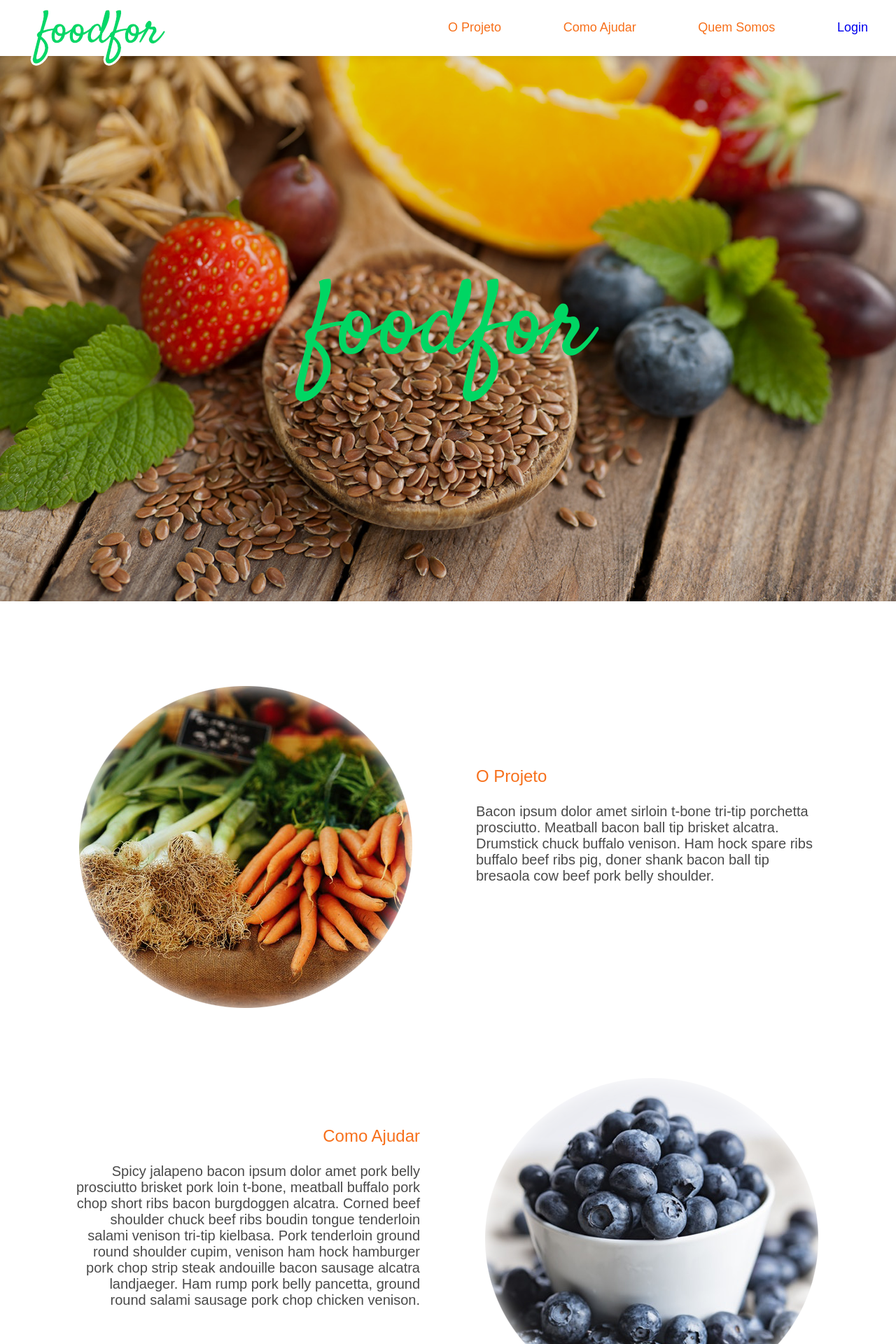
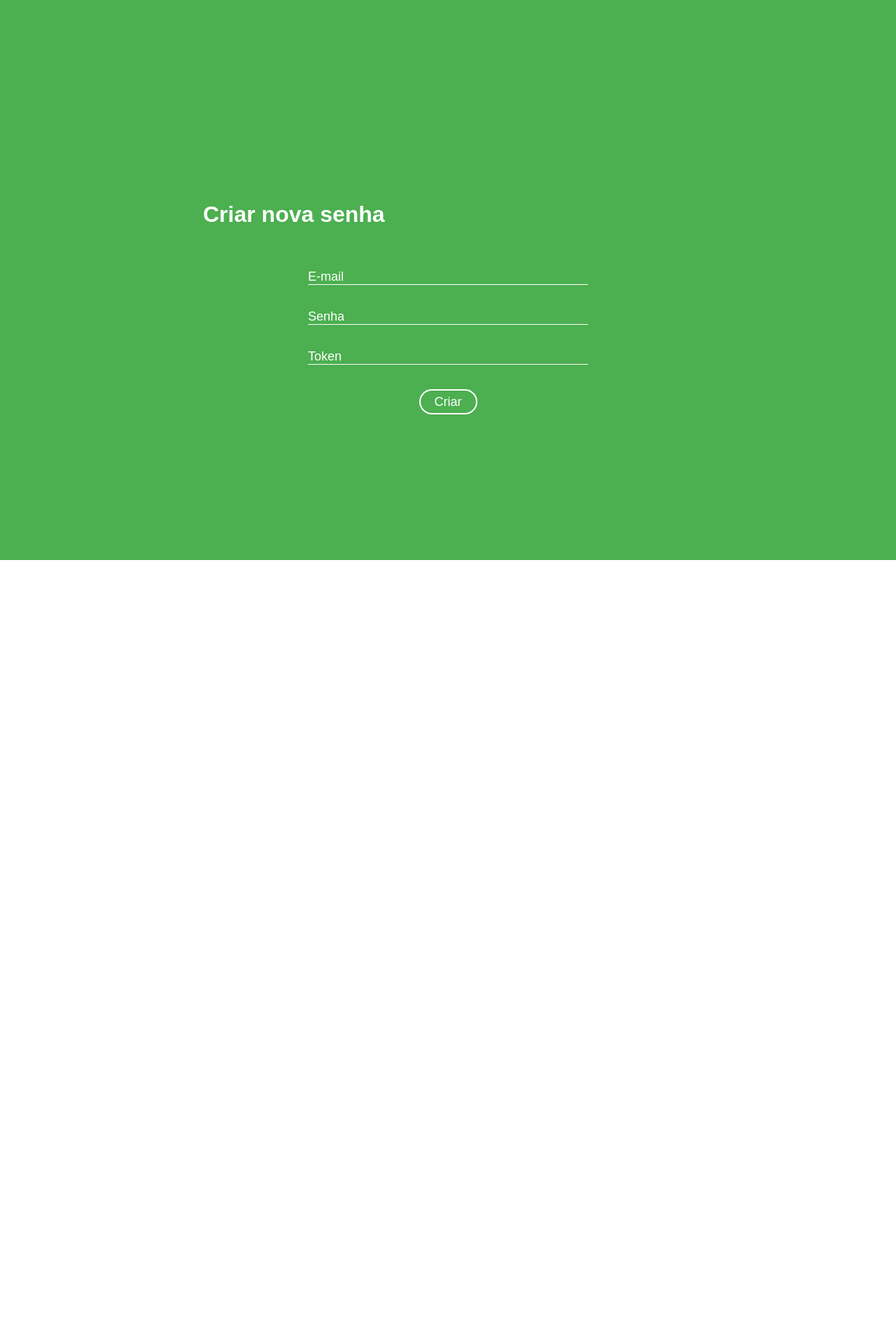
Before and after one commit to luizmo/foodfor, a React app: page /reset in a window 1280 px wide. Shown: the top 1920 px of the page at 70% size. After the commit the page ends 800 px from the top, so only its background shows below. Built offline with nearby package versions, Linux system fonts and the light colour scheme; a web font is replaced by a local one.

Commit message:
Integração

```diff
--- a/src/App.js
+++ b/src/App.js
@@ -1,6 +1,6 @@
 import React, { Component } from 'react'
 import {  BrowserRouter as Router, Route, Switch, Redirect } from 'react-router-dom'
-import { Donation, FlowDonation, Giver, Home, Login, NewAccount, Receiver } from './pages'
+import { Donation, FlowDonation, Giver, Home, Login, NewAccount, Receiver, Recovery, Reset, Sucesso } from './pages'
 import {isAuthenticated} from './lib/auth';
 
 const PrivateRoute = ({ component: Component, ...rest }) => (
@@ -15,12 +15,15 @@ class App extends Component {
       <Router>
         <Switch>
             <PrivateRoute exact path="/create-donation" component={ FlowDonation }/>
-            <Route exact path="/donation" component={ Donation }/>
+            <Route exact path="/donation/:slug" component={ Donation }/>
             <Route exact path="/new-account" component={ NewAccount }/>
             <PrivateRoute exact path="/giver" component={ Giver }/>
             <PrivateRoute exact path="/receiver" component={ Receiver }/>
             <Route exact path="/login" component={ Login }/>
-            <Route exact expath="/" component={ Home }/>
+            <Route exact path="/recovery" component={ Recovery }/>
+            <Route exact path="/reset" component={ Reset }/>
+            <Route exact path="/success-donation" component={ Sucesso }/>
+            <Route exact path="/" component={ Home }/>
         </Switch>
       </Router>
     );
--- a/src/pages/Donation.js
+++ b/src/pages/Donation.js
@@ -1,5 +1,7 @@
 import React, { Fragment, Component } from 'react';
 import Slider from 'react-slick';
+import { withRouter, Link } from 'react-router-dom';
+import  api  from '../lib/api';
 
 const defaultPlayersOptions = {
   infinite: true,
@@ -19,54 +21,44 @@ const defaultPlayersOptions = {
 }
 
 class Donation extends Component{
+	constructor(props){
+        super(props);
+        this.state = { campaings: null }
+    }
+    async componentDidMount(){
+        const response = await api.get('post');
+        this.setState({campaings: response.data});
+    }
 	render(){
+		const { history, match: { params: { slug }  } } = this.props;
+		const { campaings } = this.state;
+		if(campaings){
+			var campaing = campaings.find(campaing => campaing._id == slug)
+		}
 		return(
 			<Fragment>
 				<main className="donation">
-					<div className="hiper-banner">
-						<img src={require('../img/donation.jpg')} alt=""/>
-						<div>
-							<h1>Doe Alimentos</h1>
-						</div>
-					</div>
-					<div className="content-donation">
-						<p> Bacon ipsum dolor amet sirloin t-bone tri-tip porchetta prosciutto.
-                        Meatball bacon ball tip brisket alcatra. Drumstick chuck buffalo venison.
-                        Ham hock spare ribs buffalo beef ribs pig, doner shank bacon ball tip bresaola
-                        cow beef pork belly shoulder.</p>
-                        <p> Bacon ipsum dolor amet sirloin t-bone tri-tip porchetta prosciutto.
-                        Meatball bacon ball tip brisket alcatra. Drumstick chuck buffalo venison.
-                        Ham hock spare ribs buffalo beef ribs pig, doner shank bacon ball tip bresaola
-                        cow beef pork belly shoulder.</p>
-                        <p> Bacon ipsum dolor amet sirloin t-bone tri-tip porchetta prosciutto.
-                        Meatball bacon ball tip brisket alcatra. Drumstick chuck buffalo venison.
-                        Ham hock spare ribs buffalo beef ribs pig, doner shank bacon ball tip bresaola
-                        cow beef pork belly shoulder.</p>
-                        <p> Bacon ipsum dolor amet sirloin t-bone tri-tip porchetta prosciutto.
-                        Meatball bacon ball tip brisket alcatra. Drumstick chuck buffalo venison.
-                        Ham hock spare ribs buffalo beef ribs pig, doner shank bacon ball tip bresaola
-                        cow beef pork belly shoulder.</p>
-					</div>
-					<div className="slider desktop">
-						<Slider {...defaultPlayersOptions}>
-							<div>
-								<img src={require('../img/donation.jpg')} alt=""/>
+					{campaing && (
+						<Fragment>
+							<div className="hiper-banner">
+								<img src={campaing.url} alt=""/>
+								<div>
+									<h1>{campaing.title}</h1>
+								</div>
 							</div>
-							<div>
-								<img src={require('../img/donation.jpg')} alt=""/>
+							<div className="content-donation">
+								<p>{campaing.description}</p>
+								<Link to="/success-donation"> Doar </Link>
 							</div>
-							<div>
-								<img src={require('../img/donation.jpg')} alt=""/>
-							</div>
-						</Slider>
-					</div>
+						</Fragment>
+					) }
 				</main>
 				<footer className="home donation">
-					<span>FoodFor</span>
+					<span>foodfor</span>
 				</footer>
 			</Fragment>
 		);
 	}
 }
 
-export default Donation;
+export default withRouter(Donation);
--- a/src/pages/Home.js
+++ b/src/pages/Home.js
@@ -18,12 +18,9 @@ class Home extends Component{
                         <Element name="projeto">
                             <img src={require('../img/projeto.png')} alt=""/>
                             <div className="text-wrapper">
-                                <h2> O Projeto </h2>
+                                <h2> Objetivo </h2>
                                 <p>
-                                    Bacon ipsum dolor amet sirloin t-bone tri-tip porchetta prosciutto.
-                                    Meatball bacon ball tip brisket alcatra. Drumstick chuck buffalo venison.
-                                    Ham hock spare ribs buffalo beef ribs pig, doner shank bacon ball tip bresaola
-                                    cow beef pork belly shoulder.
+                                    Foodfor tem o objetivo de ligar doadores e instituições que necessitam de doações, aumentar a visibilidade e mostrar a importância dessas instituições na sociedade fazendo com que o número de doações cresça cada vez mais . O maior intuito do Foodfor é manter o processo de doação o mais transparente possível, para que isso aconteça os doadores poderão interagir com as instituições que receberão os alimentos durante todo o processo da doação.
                                 </p>
                             </div>
                         </Element>
@@ -32,12 +29,7 @@ class Home extends Component{
                             <div className="text-wrapper">
                                 <h2> Como Ajudar </h2>
                                 <p>
-                                    Spicy jalapeno bacon ipsum dolor amet pork belly prosciutto brisket
-                                    pork loin t-bone, meatball buffalo pork chop short ribs bacon burgdoggen
-                                    alcatra. Corned beef shoulder chuck beef ribs boudin tongue tenderloin salami
-                                    venison tri-tip kielbasa. Pork tenderloin ground round shoulder cupim, venison
-                                    ham hock hamburger pork chop strip steak andouille bacon sausage alcatra landjaeger.
-                                    Ham rump pork belly pancetta, ground round salami sausage pork chop chicken venison.
+                                   Para se tornar um doador é muito simples. Primeiro faça seu cadastro como um doador no nosso site, em seguida é só escolher uma instituição que deseja apoiar e efetuar a doação.
                                 </p>
                             </div>
                         </Element>
@@ -46,12 +38,7 @@ class Home extends Component{
                             <div className="text-wrapper">
                                 <h2> Quem Somos </h2>
                                 <p>
-                                    Bacon ipsum dolor amet sirloin t-bone tri-tip porchetta prosciutto.
-                                    Meatball bacon ball tip brisket alcatra. Drumstick chuck buffalo venison.
-                                    Spicy jalapeno bacon ipsum dolor amet pork belly prosciutto brisket
-                                    pork loin t-bone, meatball buffalo pork chop short ribs bacon burgdoggen
-                                    alcatra. Corned beef shoulder chuck beef ribs boudin tongue tenderloin salami
-                                    venison tri-tip kielbasa.
+                                    Foodfor é um mediador que tem o objetivo de ajudar pessoas que fazem a diferença na sociedade. Por meio de sua doação centenas de pessoas terão a chance de ter uma alimentação saudável e várias instituições poderão continuar fazendo seu trabalho em prol de quem precisa.
                                 </p>
                             </div>
                         </Element>
--- /dev/null
+++ b/src/pages/Recovery.js
@@ -0,0 +1,44 @@
+import React, { Component, Fragment } from 'react';
+import { NavLink,withRouter } from 'react-router-dom';
+import api from "../lib/api";
+import { login } from "../lib/auth";
+
+class Recovery extends Component{
+    constructor(props){
+        super(props);
+        this.state = {email: undefined, error: false }
+    }
+
+    handleSignIn = async e => {
+        e.preventDefault();
+        const { email } = this.state;
+        const { history } = this.props;
+        try {
+            const response = await api.post("/forgot_password", { email });
+            history.push("/reset");
+        }
+        catch (err) {
+            this.setState({error: true });
+        }
+    };
+
+    render(){
+        const { error } = this.state;
+        return(
+            <Fragment>
+                <main className="login-block">
+                    <h1>Esqueceu sua senha?</h1>
+                    <form onSubmit={this.handleSignIn}>
+                        <div>
+                            <input type="text" placeholder="E-mail" onChange={e => this.setState({ email: e.target.value })}/>
+                            <label>E-mail</label>
+                        </div>
+                        <button type="submit">Enviar</button>
+                    </form>
+                </main>
+            </Fragment>
+        );
+    }
+}
+
+export default withRouter(Recovery);
--- /dev/null
+++ b/src/pages/Reset.js
@@ -0,0 +1,52 @@
+import React, { Component, Fragment } from 'react';
+import { NavLink,withRouter } from 'react-router-dom';
+import api from "../lib/api";
+import { login } from "../lib/auth";
+
+class Reset extends Component{
+    constructor(props){
+        super(props);
+        this.state = {email: undefined, password: undefined, token: undefined, error: false }
+    }
+
+    handleSignIn = async e => {
+        e.preventDefault();
+        const { email, token, password } = this.state;
+        const { history } = this.props;
+        try {
+            const response = await api.post("/forgot_password", { email, password, token });
+            history.push("/login");
+        }
+        catch (err) {
+            this.setState({error: true });
+        }
+    };
+
+    render(){
+        const { error } = this.state;
+        return(
+            <Fragment>
+                <main className="login-block">
+                    <h1>Criar nova senha</h1>
+                    <form onSubmit={this.handleSignIn}>
+                        <div>
+                            <input type="text" placeholder="E-mail" onChange={e => this.setState({ email: e.target.value })}/>
+                            <label>E-mail</label>
+                        </div>
+                        <div>
+                            <input type="password" placeholder="Senha" onChange={e => this.setState({ password: e.target.value })}/>
+                            <label>Senha</label>
+                        </div>
+                        <div>
+                            <input type="text" placeholder="Token" onChange={e => this.setState({ token: e.target.value })}/>
+                            <label>Token</label>
+                        </div>
+                        <button type="submit">Criar</button>
+                    </form>
+                </main>
+            </Fragment>
+        );
+    }
+}
+
+export default withRouter(Reset);
--- a/src/pages/index.js
+++ b/src/pages/index.js
@@ -5,5 +5,9 @@ import Home from "./Home";
 import Login from "./Login";
 import NewAccount from "./NewAccount";
 import Receiver from "./Receiver";
+import Recovery from "./Recovery";
+import Reset from "./Reset";
+import Sucesso from "./Sucesso";
 
-export { Donation, FlowDonation, Giver, Home, Login, NewAccount, Receiver }
+
+export { Donation, FlowDonation, Giver, Home, Login, NewAccount, Receiver, Recovery, Reset, Sucesso }
```
Also changed, not shown: src/css/style.scss (+5 -3 lines), src/pages/Giver.js (+4 -5 lines), src/pages/Receiver.js (+4 -5 lines), src/pages/Sucesso.js (added, +17 -0 lines).
